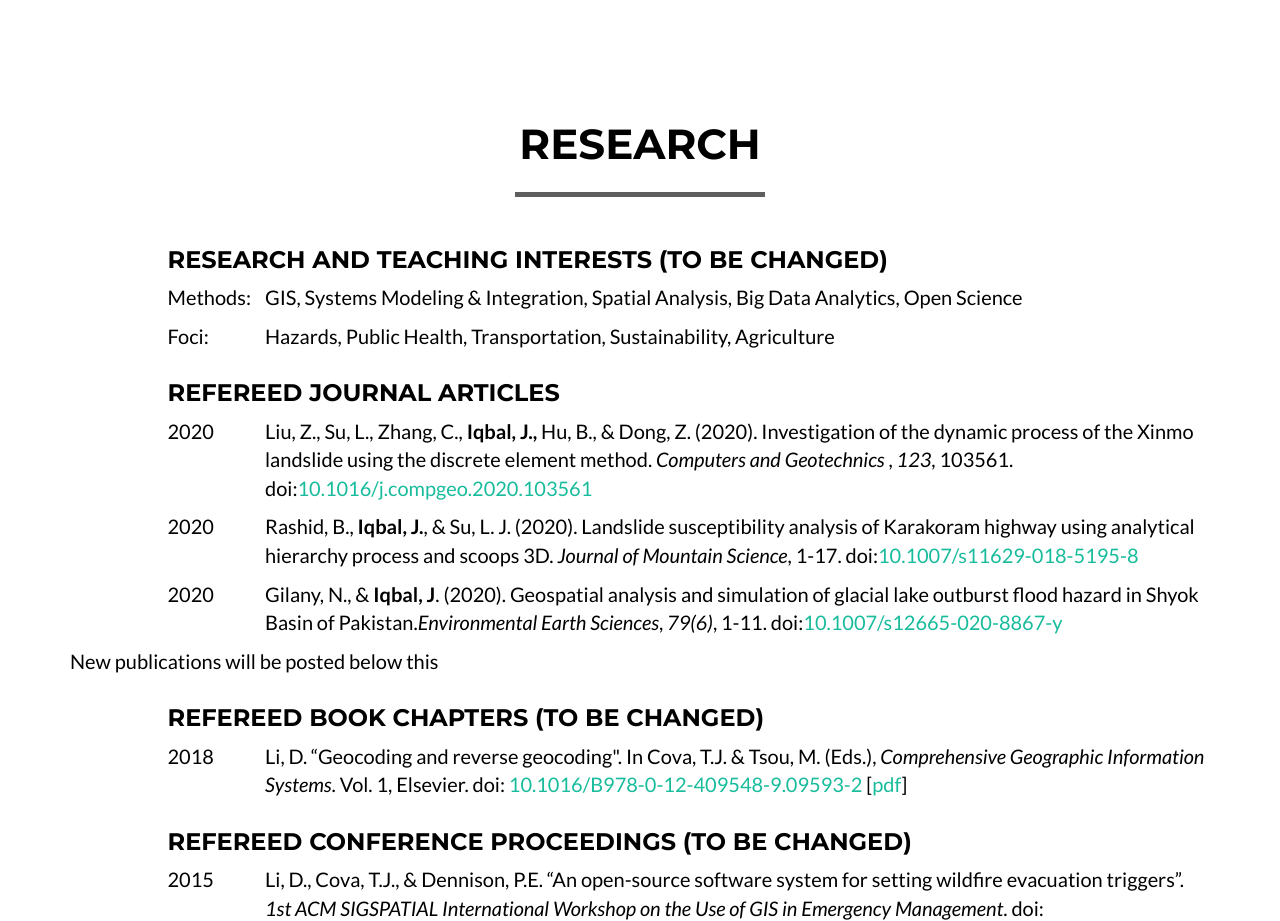
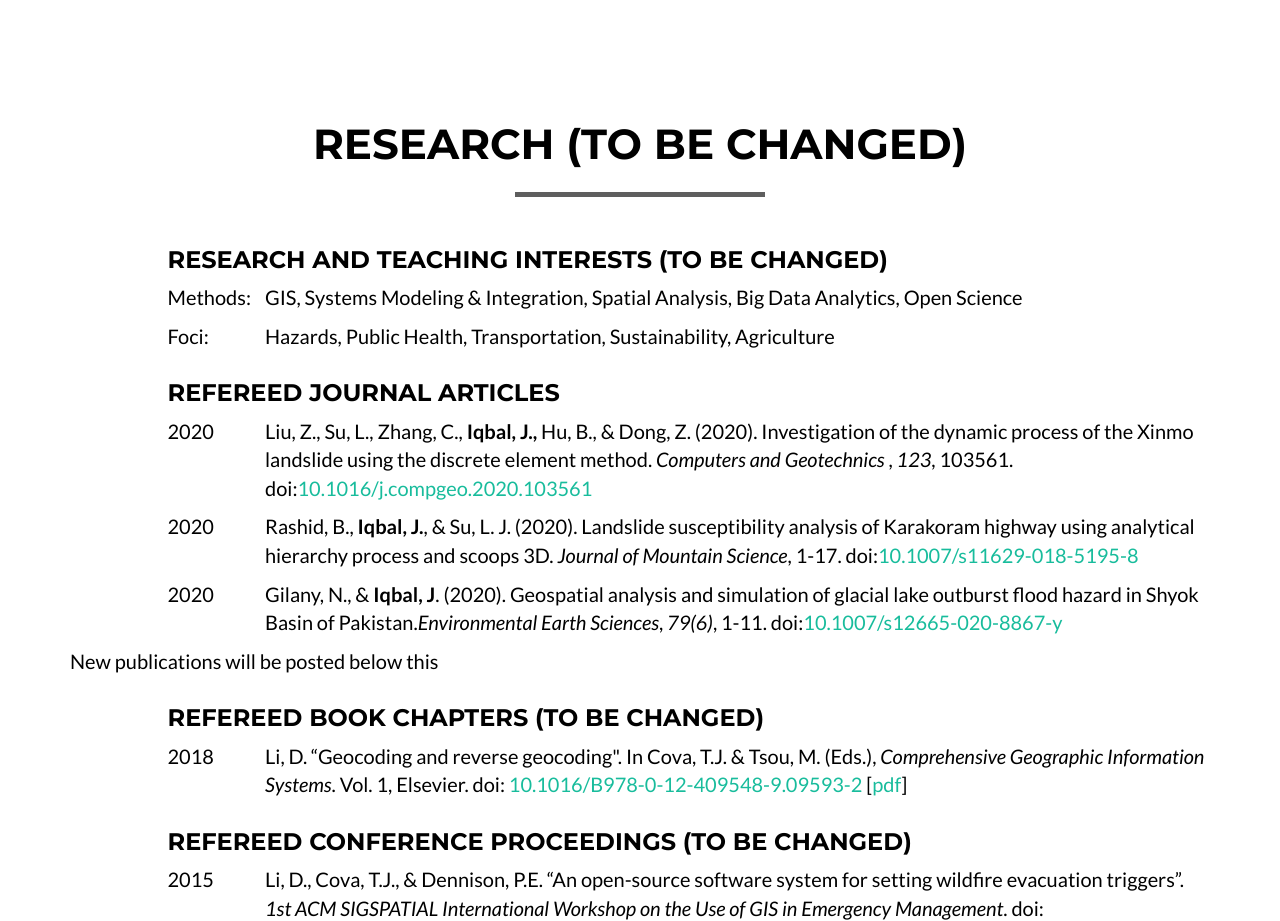
Before and after one commit to drjavediqbal/drjavediqbal.github.io, a website: page index.html in a window 1280 px wide. Shown: the part 4640-5561 px from the top of the page. Drawn offline with nearby package versions, Linux system fonts and the light colour scheme.

Commit message:
Update index.html

```diff
--- a/index.html
+++ b/index.html
@@ -388,7 +388,7 @@
         <div class="container">
             <div class="row">
                 <div class="col-lg-12 text-center">
-                    <h2>Research</h2>
+                    <h2>Research (TO BE CHANGED)</h2>
                     <hr class="star-light">
                 </div>
             </div>
```
